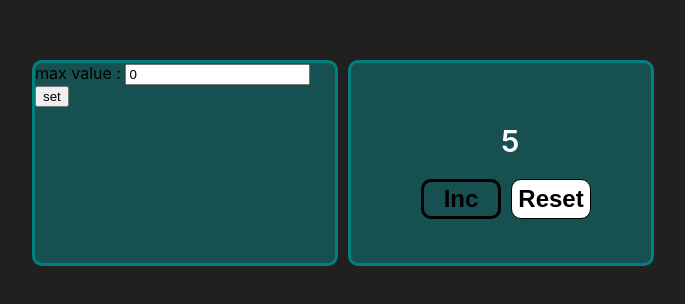
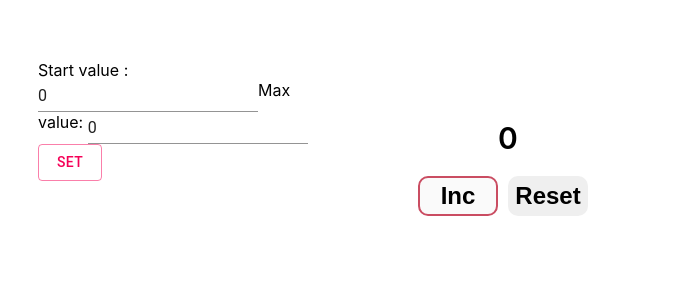
Before and after one commit to Tural-Mukhtarly/counter, a React (Create React App) app: page / in a window 1280 px wide. Shown: the part 140-444 px from the top of the page, without its empty margins (297-982 px from the left). Built offline with nearby package versions, Linux system fonts and the light colour scheme.

Commit message:
7 commit
Start-Value
Max-Value
Maretial-UI

```diff
--- a/package.json
+++ b/package.json
@@ -3,6 +3,7 @@
   "version": "0.1.0",
   "private": true,
   "dependencies": {
+    "@material-ui/core": "^4.11.3",
     "@testing-library/jest-dom": "^5.11.4",
     "@testing-library/react": "^11.1.0",
     "@testing-library/user-event": "^12.1.10",
--- a/src/App.css
+++ b/src/App.css
@@ -14,7 +14,6 @@
 }
 
 .App-header {
-  background-color: #282c34;
   min-height: 100vh;
   display: flex;
   flex-direction: column;
--- a/src/App.tsx
+++ b/src/App.tsx
@@ -1,27 +1,46 @@
-import React, { useState } from 'react'
+import React, { ChangeEvent, useState } from 'react'
 import Counter from './components/Counter/Counter';
+
+function App() {
+
+
+  const [startState, setStartState] = useState<number>(0)
+  const [start, setStart] = useState<number>(0)
+  const [max, setmax] = useState<number>(0)
+
+  console.log(max);
 
 
 
-function App() {
-
-  const [state, setState] = useState<number>(5)
-
-  const handleClick = () => setState(prev => prev + 1)
-  const clearState = () => setState(0)
+  const handleClick = () => setStartState(prev => prev + 1)
+  const clearState = () => setStartState(start)
 
   function addState(max: number) {
-    setState(max)
+    setStartState(max)
   }
 
+  const onChangeStartHandler = (e: ChangeEvent<HTMLInputElement>) => {
+    setStart(e.currentTarget.valueAsNumber)
+  }
+
+  const onChangeMaxtHandler = (e: ChangeEvent<HTMLInputElement>) => {
+    setmax(e.currentTarget.valueAsNumber)
+  }
 
   return (
     <div className="App">
-      <Counter handleClick={handleClick} clearState={clearState} state={state} addState={addState} />
+      <Counter
+        handleClick={handleClick}
+        clearState={clearState}
+        startState={startState}
+        addState={addState}
+        start={start}
+        onChangeStartHandler={onChangeStartHandler}
+        max={max}
+        onChangeMaxtHandler={onChangeMaxtHandler} />
     </div>
   );
 }
 
 
-
 export default App;
--- a/src/components/Button/Button.module.css
+++ b/src/components/Button/Button.module.css
@@ -6,13 +6,8 @@
     color: black;
     font-size: 24px;
     font-weight: 600;
-    border:3px solid black;
+    border:2px solid rgb(202, 77, 98);
     border-radius: 10px;
-    background-color: rgb(22, 80, 80);
-
-}
-.inc:hover{
-    background-color: rgb(22, 80, 80);
 }
 
 .reset{
@@ -20,12 +15,10 @@
     width: 80px;
     height: 40px;
     border:none;
-    color: black;
     border: 1px solid black;
     font-size: 24px;
     font-weight: 600;
     border-radius: 10px;
-    background-color: rgb(255, 255, 255);
 }
 
 .noneReset{
@@ -33,9 +26,7 @@
     width: 80px;
     height: 40px;
     border:none;
-    color: teal;
     font-size: 24px;
     font-weight: 600;
     border-radius: 10px;
-    background-color: rgb(194, 200, 209);
 }
--- a/src/components/Button/Button.tsx
+++ b/src/components/Button/Button.tsx
@@ -5,13 +5,13 @@ type ButtonTypes = {
     state: number
     handleClick: () => void
     clearState: () => void
-
+    max: number
 }
 
 function Button(props: ButtonTypes) {
 
     function disabledButton() {
-        if (props.state === 5) {
+        if (props.state === props.max) {
             return true
         }
     }
--- a/src/components/Counter/Counter.module.css
+++ b/src/components/Counter/Counter.module.css
@@ -6,14 +6,11 @@
 
 
 .block{
-    border: 3px solid teal;
     border-radius: 10px;
-    background-color: rgb(22, 80, 80);
     width: 300px;
     height: 200px;
 }
 .stateBlock{
-    color: rgb(255, 255, 255);
     font-size: 30px;
     font-weight: 600;
     margin: 60px 0 0 50%;
--- a/src/components/Counter/Counter.tsx
+++ b/src/components/Counter/Counter.tsx
@@ -1,22 +1,38 @@
-import Button from '../Button/Button'
+import { ChangeEvent } from 'react'
+import ButtonComponent from '../Button/Button'
 import SetComponent from '../SetComponent/SetComponent'
 import classes from './Counter.module.css'
 
 type CounterType = {
     handleClick: () => void
     clearState: () => void
-    state: number
+    startState: number
     addState: (max: number) => void
+    start: number
+    onChangeStartHandler: (e: ChangeEvent<HTMLInputElement>) => void
+    max: number
+    onChangeMaxtHandler: (e: ChangeEvent<HTMLInputElement>) => void
 }
 
 function Table(props: CounterType) {
     return (
         <div className={classes.allBlock}>
-            <SetComponent state={props.state} addState={props.addState} />
+            <SetComponent
+                startState={props.startState}
+                addState={props.addState}
+                start={props.start}
+                onChangeStartHandler={props.onChangeStartHandler}
+                max={props.max}
+                onChangeMaxtHandler={props.onChangeMaxtHandler}
+            />
             <div className={classes.block}>
-                <div className={classes.stateBlock}>{props.state}</div>
+                <div className={classes.stateBlock}>{props.startState}</div>
                 <div>
-                    <Button handleClick={props.handleClick} clearState={props.clearState} state={props.state} />
+                    <ButtonComponent
+                        handleClick={props.handleClick}
+                        clearState={props.clearState}
+                        state={props.startState}
+                        max={props.max} />
                 </div>
             </div>
         </div>
--- a/src/components/SetComponent/SetComponent.module.css
+++ b/src/components/SetComponent/SetComponent.module.css
@@ -1,7 +1,5 @@
 .stateMenu{
-    border: 3px solid teal;
     border-radius: 10px;
-    background-color:rgb(22, 80, 80);
     width: 300px;
     height: 200px;
     margin: 0 10px 0 0;
--- a/src/components/SetComponent/SetComponent.tsx
+++ b/src/components/SetComponent/SetComponent.tsx
@@ -1,35 +1,32 @@
-import React, { useState, ChangeEvent } from 'react'
+import { Button, TextField } from '@material-ui/core'
+import React, { ChangeEvent } from 'react'
 import classes from './SetComponent.module.css'
 
+
+
 type SetComponentType = {
-    state: number
+    startState: number
     addState: (max: number) => void
+    start: number
+    onChangeStartHandler: (e: ChangeEvent<HTMLInputElement>) => void
+    max: number
+    onChangeMaxtHandler: (e: ChangeEvent<HTMLInputElement>) => void
 }
 
-
 function SetComponent(props: SetComponentType) {
-
-    const [max, setMax] = useState(0)
-
-
-    const onChangeMaxHandler = (e: ChangeEvent<HTMLInputElement>) => {
-        setMax(e.currentTarget.valueAsNumber)
-    }
-
-    // function addState(er: number) {
-    //     setMax(props.addState(er))
-    // }
 
 
     return (
         <div>
             <div className={classes.stateMenu}>
                 <div>
-                    max value : <input value={max} onChange={onChangeMaxHandler} />
-                    {/* start value: <input value={start} onChange={onChangeStartHandler} /> */}
+                    <form>
+                        Start value : <TextField color="secondary" type="number" value={props.start} onChange={props.onChangeStartHandler} ></TextField>
+                        Max value: <TextField color="secondary" type="number" value={props.max} onChange={props.onChangeMaxtHandler} ></TextField>
+                    </form>
                 </div>
                 <div>
-                    <button onClick={() => props.addState(max)}>set</button>
+                    <Button variant="outlined" color="secondary" onClick={() => props.addState(props.start)}>set</Button>
                 </div>
             </div>
         </div>
--- a/src/index.css
+++ b/src/index.css
@@ -5,7 +5,6 @@ body {
     sans-serif;
   -webkit-font-smoothing: antialiased;
   -moz-osx-font-smoothing: grayscale;
-  background: rgb(34, 31, 31);
 }
 
 code {
```
Also changed, not shown: 1 other file (tests, documents, lock files or other folders).
